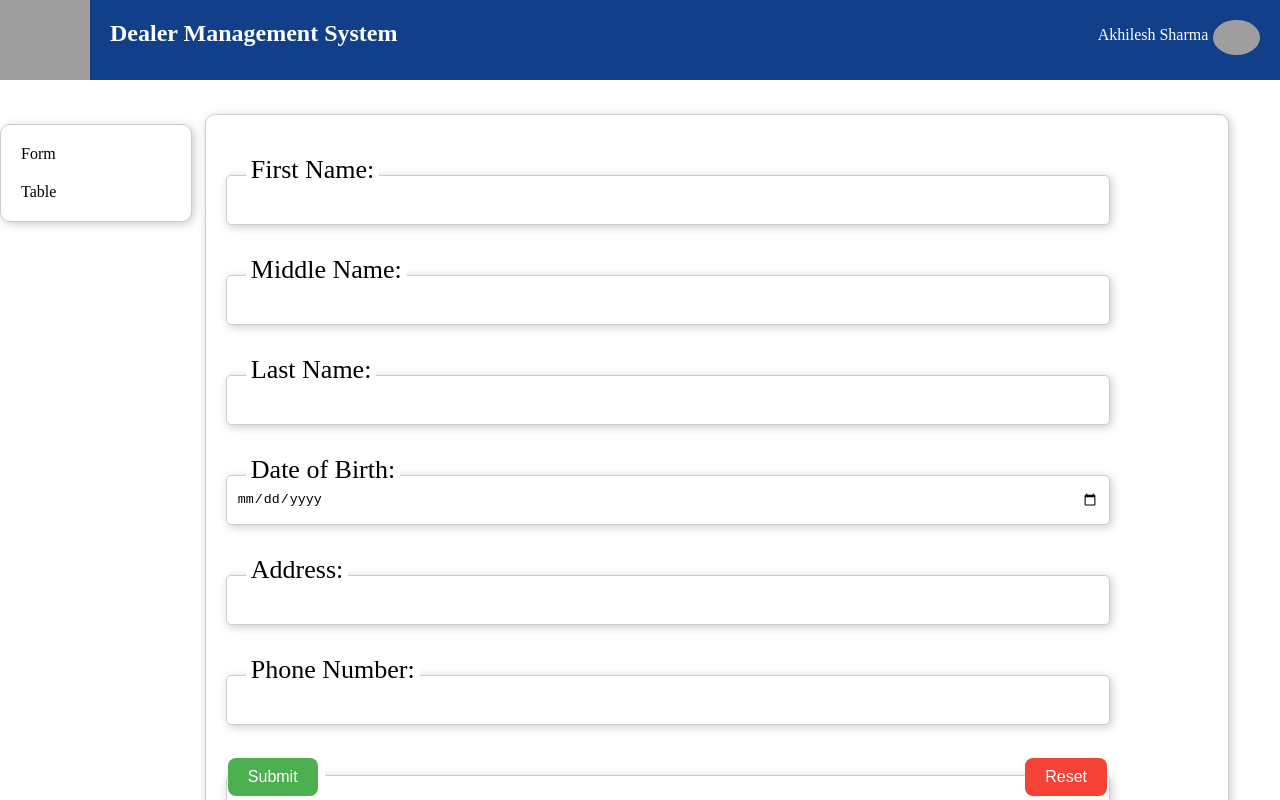
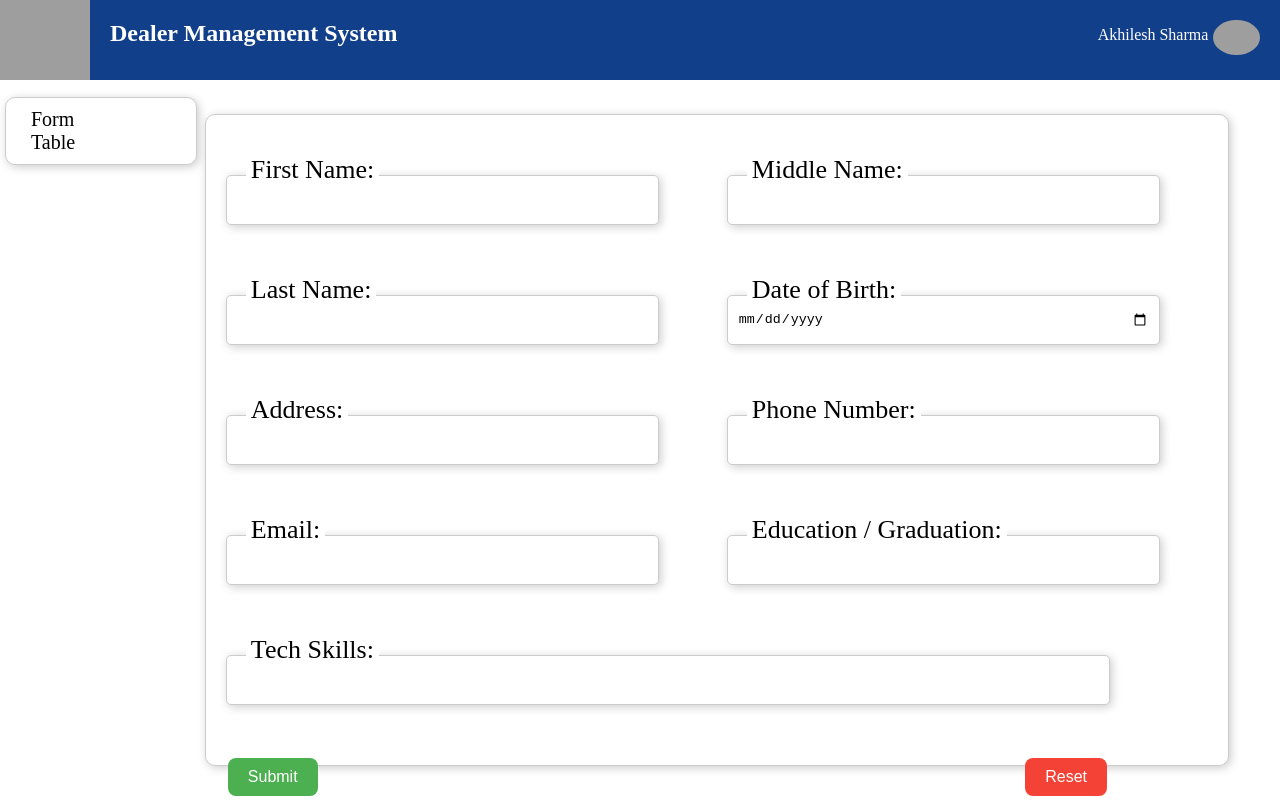
Before and after one commit to aditya11kumar/ams-react-demo, a React (Create React App) app in the folder form/: page / in a window 1280 px wide. Shown: the top 800 px of the page. Built offline with nearby package versions, Linux system fonts and the light colour scheme; grey boxes are pictures that could not be loaded.

Commit message:
form updated

```diff
--- a/form/src/pages/FormData.jsx
+++ b/form/src/pages/FormData.jsx
@@ -5,7 +5,8 @@ export default function FormData(){
     // console.log(dataObject)
     return <div className="App">
     <form>
-      <div>
+    <div className="form-row">
+          <div className="form-group">
         <label htmlFor="first-name">First Name:</label>
         <InputForm
           type="text"
@@ -14,7 +15,7 @@ export default function FormData(){
           onChange={e => {}}
         />
       </div>
-      <div>
+      <div className="form-group">
         <label htmlFor="middle-name">Middle Name:</label>
         <InputForm
           type="text"
@@ -23,7 +24,9 @@ export default function FormData(){
           onChange={e => {}}
         />
       </div>
-      <div>
+      </div>
+      <div className="form-row">
+          <div className="form-group">
         <label htmlFor="last-name">Last Name:</label>
         <InputForm
           type="text"
@@ -33,7 +36,7 @@ export default function FormData(){
         />
       </div>
 
-      <div>
+      <div className="form-group">
         <label htmlFor="date-of-birth">Date of Birth:</label>
         <InputForm
           type="text"
@@ -42,7 +45,9 @@ export default function FormData(){
           onChange={e => {}}
         />
       </div>
-      <div>
+      </div>
+      <div className="form-row">
+          <div className="form-group">
         <label htmlFor="address">Address:</label>
         <InputForm
           type="text"
@@ -51,7 +56,7 @@ export default function FormData(){
           onChange={e => {}}
         />
       </div>
-      <div>
+      <div className="form-group">
         <label htmlFor="phone-number">Phone Number:</label>
         <InputForm
           type="text"
@@ -61,7 +66,9 @@ export default function FormData(){
           onChange={e => {}}
         />
       </div>
-      <div>
+      </div>
+      <div className="form-row">
+          <div className="form-group">
         <label htmlFor="email">Email:</label>
         <InputForm
           type="email"
@@ -70,7 +77,7 @@ export default function FormData(){
           onChange={e => {}}
         />
       </div>
-      <div>
+      <div className="form-group">
         <label htmlFor="education">Education / Graduation:</label>
         <InputForm
           type="text"
@@ -78,6 +85,7 @@ export default function FormData(){
           value={dataObject.education}
           onChange={e => {}}
         />
+      </div>
       </div>
       <div>
         <label htmlFor="tech-skills">Tech Skills:</label>
--- a/form/src/pages/form.jsx
+++ b/form/src/pages/form.jsx
@@ -62,7 +62,8 @@ export default function Form() {
   return (
     <div className="App">
       <form onSubmit={handleSubmit}>
-        <div>
+        <div className="form-row">
+          <div className="form-group">
             <label htmlFor="first-name">First Name:</label>
             <InputForm
               type="text"
@@ -71,7 +72,7 @@ export default function Form() {
               onChange={e => setFirstName(e.target.value)}
             />
           </div>
-        <div>
+          <div className="form-group">
             <label htmlFor="middle-name">Middle Name:</label>
             <InputForm
               type="text"
@@ -80,7 +81,9 @@ export default function Form() {
               onChange={e => setMiddleName(e.target.value)}
             />
           </div>
-        <div>
+        </div>
+        <div className="form-row">
+          <div className="form-group">
           <label htmlFor="last-name">Last Name:</label>
           <InputForm
             type="text"
@@ -89,7 +92,7 @@ export default function Form() {
             onChange={e => setLastName(e.target.value)}
           />
         </div>
-        <div>
+        <div className="form-group">
           <label htmlFor="date-of-birth">Date of Birth:</label>
           <InputForm
             type="date"
@@ -98,7 +101,9 @@ export default function Form() {
             onChange={e => setDateOfBirth(e.target.value)}
           />
         </div>
-        <div>
+        </div>
+        <div className="form-row">
+          <div className="form-group">
           <label htmlFor="address">Address:</label>
           <InputForm
             type="text"
@@ -107,7 +112,7 @@ export default function Form() {
             onChange={e => setAddress(e.target.value)}
           />
         </div>
-        <div>
+        <div className="form-group">
           <label htmlFor="phone-number">Phone Number:</label>
           <InputForm
             type="text"
@@ -118,7 +123,9 @@ export default function Form() {
             onChange={e => setPhoneNumber(e.target.value)}
           />
         </div>
-        <div>
+        </div>
+        <div className="form-row">
+          <div className="form-group">
           <label htmlFor="email">Email:</label>
           <InputForm
             type="email"
@@ -127,7 +134,7 @@ export default function Form() {
             onChange={e => setEmail(e.target.value)}
           />
         </div>
-        <div>
+        <div className="form-group">
           <label htmlFor="education">Education / Graduation:</label>
           <InputForm
             type="text"
@@ -135,6 +142,7 @@ export default function Form() {
             value={education}
             onChange={e => setEducation(e.target.value)}
           />
+        </div>
         </div>
         <div>
           <label htmlFor="tech-skills">Tech Skills:</label>
@@ -145,7 +153,7 @@ export default function Form() {
             onChange={e => setTechSkills(e.target.value)}
           />
         </div>
-        <div style={{position:'fixed', bottom:'0px'  , width:'75%'}}>
+        <div style={{ position: 'fixed', bottom: '0px', width: '75%' }}>
           <button type="submit">Submit</button>
           <button type="reset" onClick={handleReset} >
             Reset
--- a/form/src/sass/App.css
+++ b/form/src/sass/App.css
@@ -16,6 +16,15 @@
   justify-content: center;
   font-size: calc(10px + 2vmin);
   color: white;
+}
+
+.form-row {
+  display: flex;
+  justify-content: space-between;
+  margin-bottom: 20px;
+}
+.form-row .form-group {
+  width: calc(50% - 10px);
 }
 
 form {
--- a/form/src/sass/App.scss
+++ b/form/src/sass/App.scss
@@ -18,6 +18,16 @@
       color: white;
     }
   }
+  .form-row {
+    display: flex;
+    justify-content: space-between;
+    margin-bottom: 20px;
+
+    .form-group {
+      width: calc(50% - 10px);
+    }
+  }
+
 
   form {
     background-color: white;
--- a/form/src/sass/navbar.css
+++ b/form/src/sass/navbar.css
@@ -1,14 +1,10 @@
 * {
   box-sizing: border-box;
-
-
 }
 
 body {
   margin: 0;
 }
-
-
 
 .site-title {
   font-size: 2rem;
@@ -25,78 +21,67 @@ body {
   height: 950px; */
   width: 15%;
   height: auto; /* Adjust the value as needed */
-
-
   border-radius: 10px;
   padding: 10px;
-
   position: absolute;
-    top:13.5%;
+  top: 13.5%;
   /* top: 2px; */
   /* display: flex; */
   /* gap: 1rem; */
   /* margin-bottom: 100px; */
 }
-
-.nav ul a{
+.nav ul a {
   padding: 10px;
   position: relative;
   width: 15px;
+  text-decoration: none;
+  color: black;
+  font-size: 20px;
   /* right: 10%; */
-
+}
+.nav ul li:hover {
+  background-color: lightblue;
+}
+.nav ul li.active {
+  background-color: lightcyan;
 }
 
-.nav a {
-    color: inherit;
-    text-decoration: none;
-    height: 100%;
-    display: inline;
+.box {
+  width: 100%;
+  /* position: fixed; */
+  /* border: solid; */
+  /* border-radius: 5px; */
+  background-color: rgb(17, 63, 138);
   display: flex;
-    align-items: center;
+  color: white;
+  height: 10%;
 }
 
-
-.nav li:hover {
-    background-color: #777;
-
-}
-
-.nav li.active {
-    background-color: #555;
-}
-
-.box{
-    width: 100%;
-    /* position: fixed; */
-
-    /* border: solid; */
-    /* border-radius: 5px; */
-    background-color: rgba(17,63,138,255);
-    display: flex;
-    color: white;
-    height:10%;
-}
-.list{
+.list {
   display: flex;
   justify-content: space-between;
-    align-items: strech;
+  align-items: stretch;
   border-radius: 10px;
   gap: 2rem;
   padding: 1 1rem;
-
+  position: fixed;
+  width: 100%;
+  padding: 5px;
   /* position: absolute;
   top: 18%; */
+  /* font-size: x-large; */
+}
+.list a {
+  margin: 5px;
+}
 
-    /* font-size: x-large; */
-
-}
-h1{
+h1 {
   margin-left: 20px;
 }
 
-.login{
+.login {
   display: flex;
-    align-items: strech;
+  align-items: stretch;
   position: absolute;
-    right:0%;
-}
+  right: 0%;
+}/*# sourceMappingURL=navbar.css.map */
--- a/form/src/sass/navbar.scss
+++ b/form/src/sass/navbar.scss
@@ -34,16 +34,22 @@
       a {
         padding: 10px;
         position: relative;
+        // position: fixed;
         width: 15px;
+        text-decoration: none;
+        color: black;
+        font-size: 20px;
+
+        // padding: 35px;
         /* right: 10%; */
       }
 
       li:hover {
-        background-color: #777;
+        background-color: lightblue;
       }
 
       li.active {
-        background-color: #555;
+        background-color: lightcyan;
       }
     }
   }
@@ -66,11 +72,17 @@
     border-radius: 10px;
     gap: 2rem;
     padding: 1 1rem;
-
+    position: fixed;
+    width: 100%;
+    padding: 5px;
+    // height:50px;
     /* position: absolute;
     top: 18%; */
 
     /* font-size: x-large; */
+    a{
+      margin: 5px;
+    }
   }
 
   h1 {
```
Also changed, not shown: 2 other files (tests, documents, lock files or other folders). Lines whose indentation alone changed are shown as unchanged.
